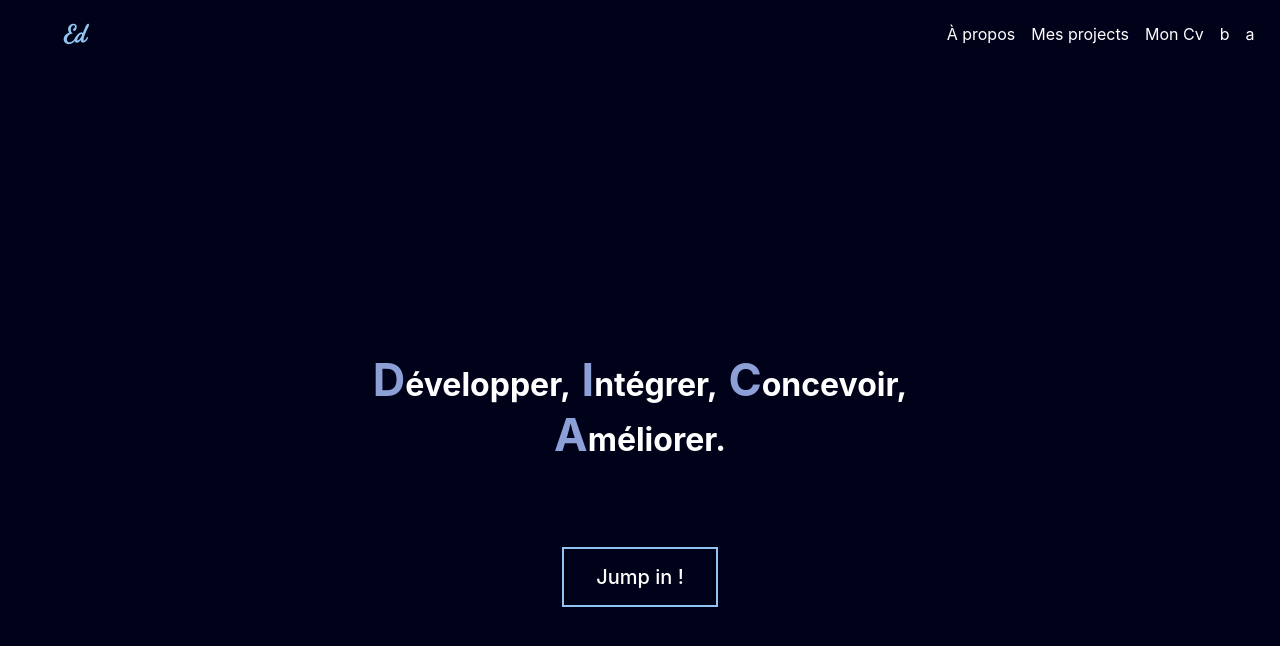
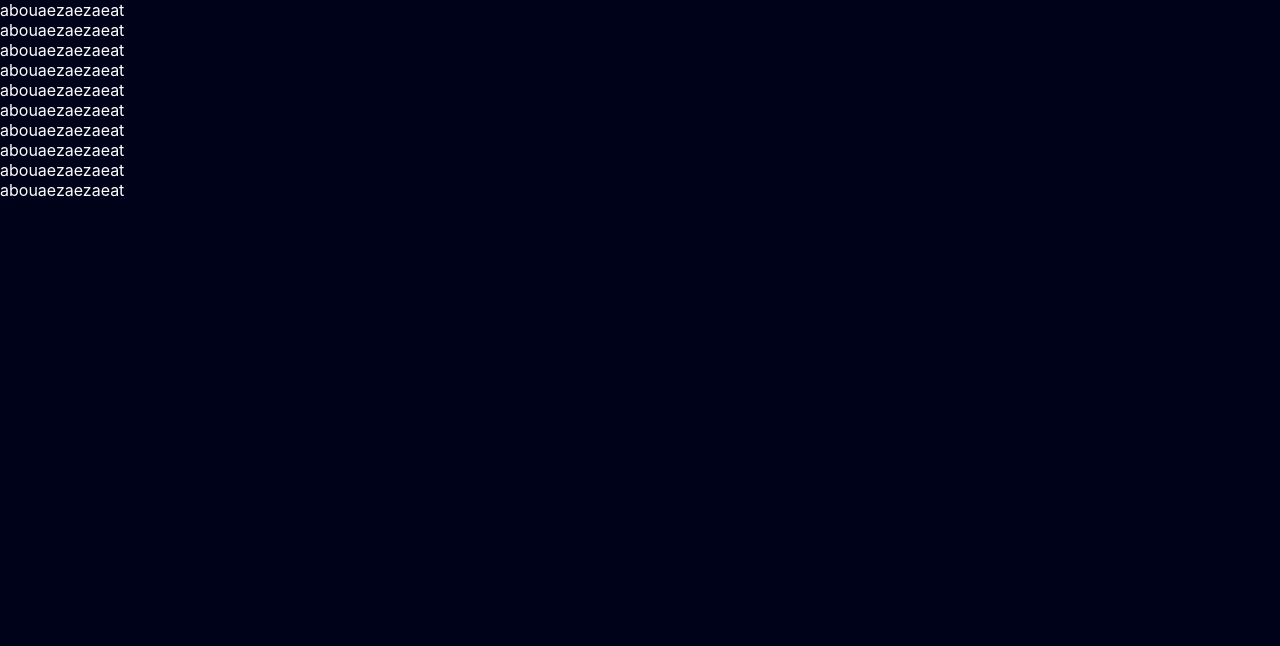
Before and after one commit to EdwinDij/portfolio2.0, a Next.js app: page /about in a window 1280 px wide. Before the commit this address had no page. Shown: the top 646 px of the page. Built offline with nearby package versions, Linux system fonts and the light colour scheme.

Commit message:
restructuration

```diff
--- a/pages/components/helloworld.jsx
+++ b/components/helloworld.jsx
@@ -1,4 +1,4 @@
-import {React, Link} from 'react'
+
 
 export default function helloworld() {
     return (
--- a/pages/components/navbar.jsx
+++ b/components/navbar.jsx
@@ -1,5 +1,4 @@
 import React from 'react';
-
 
 
 export default function navbar() {
@@ -8,7 +7,7 @@ export default function navbar() {
         <nav>
         <h1 className='ed'>Ed</h1>
         <div className="nav-link">
-            <a href="#">À propos</a>
+            <a>À propos</a>
             <a href="#">Mes projects</a>
             <a href="#">Mon Cv</a>
             <a href="https://github.com/EdwinDij" rel='noreferrer' target="_blank" title="Github profile" >b</a>
--- a/pages/_app.js
+++ b/pages/_app.js
@@ -1,12 +1,9 @@
 import '../styles/globals.scss'
 import '../styles/navbar.scss'
 import '../styles/helloworld.scss'
-import Index from "./index"
 
-function MyApp() {
-  return (<div>
-    <Index />
-  </div>)
+function MyApp({ Component, pageProps }) {
+  return <Component {...pageProps} />
 }
 
 export default MyApp
--- /dev/null
+++ b/pages/about.jsx
@@ -0,0 +1,17 @@
+import React from 'react'
+
+export default function about() {
+  return (<div>
+    <div id='about'>abouaezaezaeat</div>
+    <div id='about'>abouaezaezaeat</div>
+    <div id='about'>abouaezaezaeat</div>
+    <div id='about'>abouaezaezaeat</div>
+    <div id='about'>abouaezaezaeat</div>
+    <div id='about'>abouaezaezaeat</div>
+    <div id='about'>abouaezaezaeat</div>
+    <div id='about'>abouaezaezaeat</div>
+    <div id='about'>abouaezaezaeat</div>
+    <div id='about'>abouaezaezaeat</div>
+    </div>
+  )
+}
--- a/pages/index.js
+++ b/pages/index.js
@@ -1,5 +1,5 @@
-import Navbar from "./components/navbar"
-import HelloWorld from "./components/helloworld"
+import Navbar from "../components/navbar"
+import HelloWorld from "../components/helloworld"
 
 export default function Home() {
   return (
```
Also changed, not shown: 2 other files (tests, documents, lock files or other folders).
